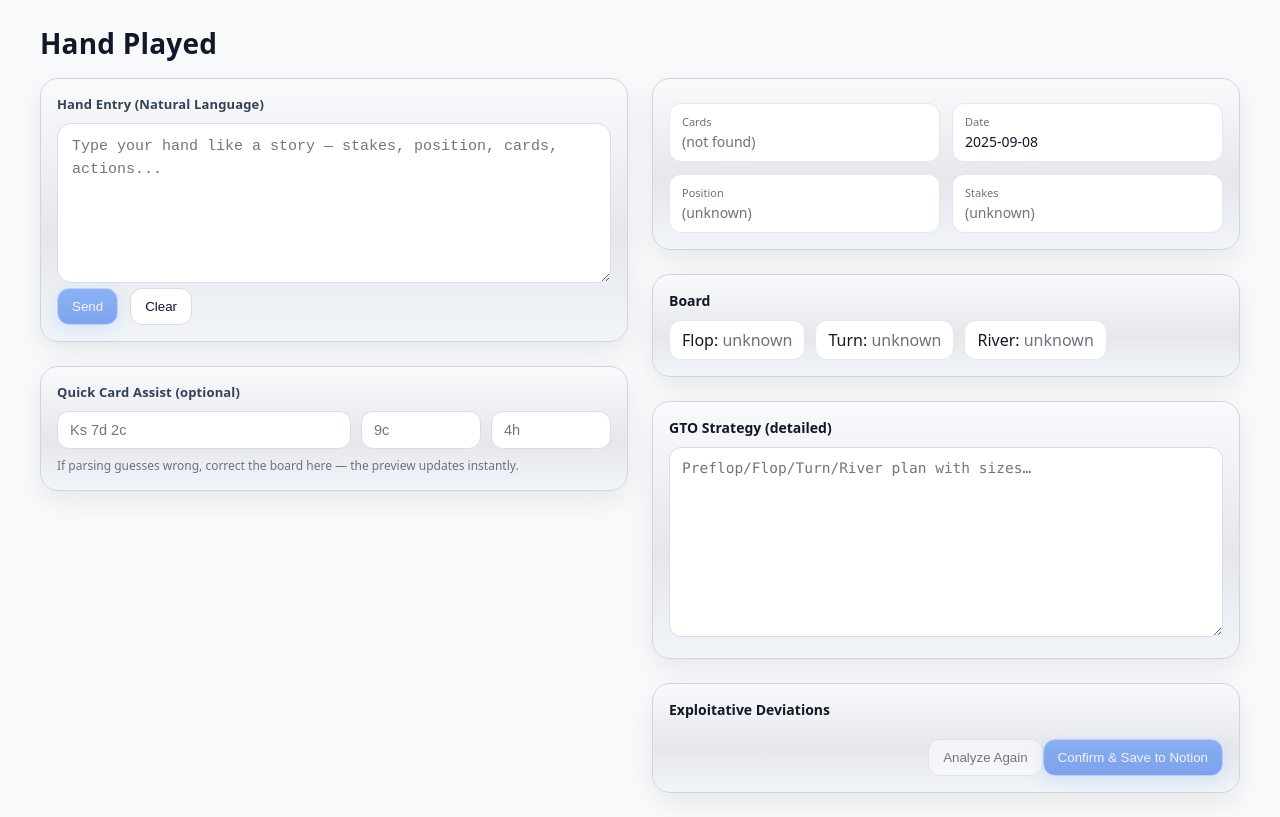
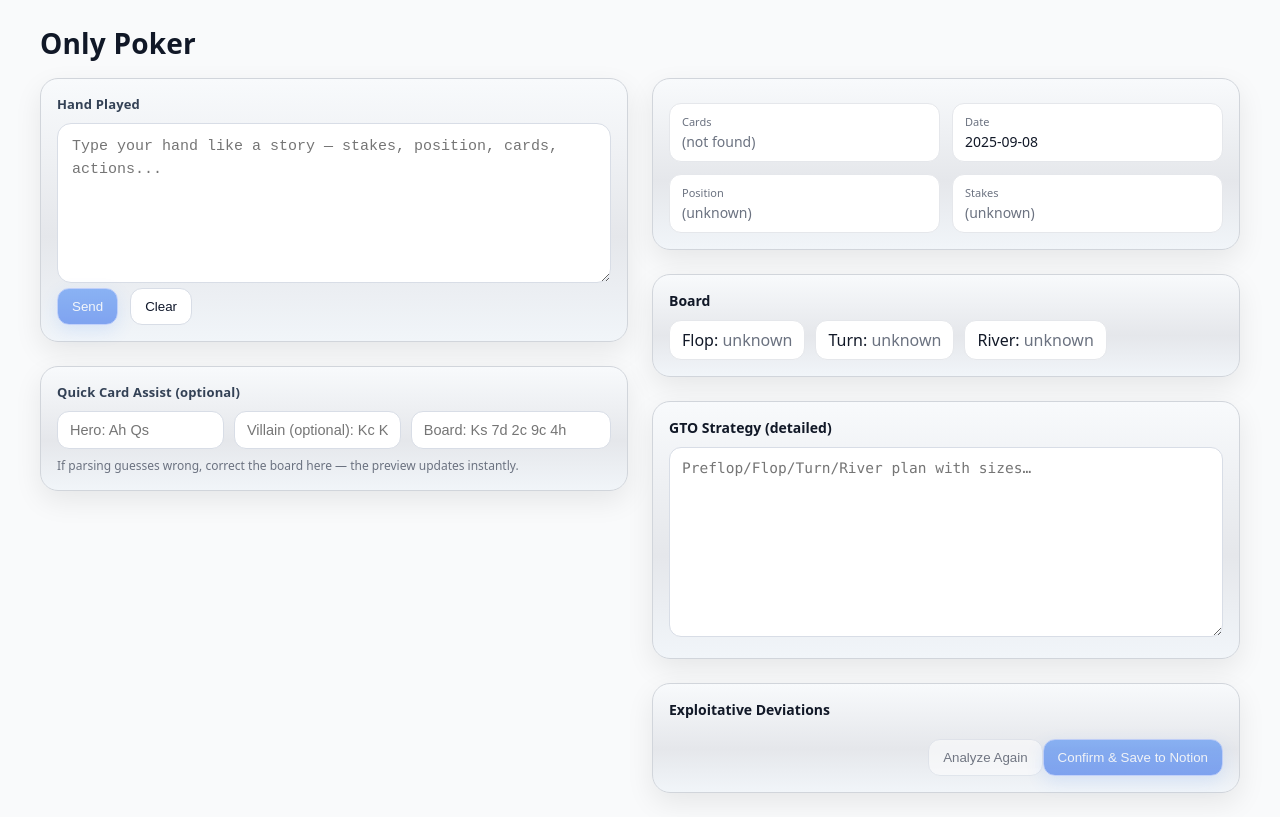
Before and after one commit to yeruvabala/notion-poker-web, a Next.js app: page / in a window 1280 px wide. Built offline with nearby package versions, Linux system fonts and the light colour scheme.

Commit message:
Update page.tsx

```diff
--- a/app/page.tsx
+++ b/app/page.tsx
@@ -48,7 +48,7 @@ const suitify = (card: string) => {
   return suit ? `${r}${suit}` : '';
 };
 const suitifyLine = (line: string) =>
-  (line || '').replace(/[,|]/g, ' ')
+  (line || '').replace(/[\/,|]/g, ' ')
     .split(/\s+/).filter(Boolean)
     .map(suitify).filter(Boolean).join(' ');
 
@@ -113,6 +113,16 @@ const parseHeroCardsSmart = (t: string) => {
   return '';
 };
 
+// Parse "Ks 7d 2c 9c 4h" → {flop,turn,river}
+const parseBoardFromText = (line: string) => {
+  const arr = suitifyLine(line).split(' ').filter(Boolean);
+  return {
+    flop: arr.slice(0, 3).join(' ') || '',
+    turn: arr[3] || '',
+    river: arr[4] || '',
+  };
+};
+
 const parseBoard = (t: string) => {
   const get3 = (c: string) => suitifyLine(c).split(' ').slice(0, 3).join(' ');
   const fm = t.match(/flop[^\n:]*[:\-]*\s*([^\n]+)/i);
@@ -132,6 +142,9 @@ const parseBoard = (t: string) => {
   return { flop, turn, river };
 };
 
+const twoCardsFrom = (line: string) =>
+  suitifyLine(line).split(' ').slice(0, 2).join(' ');
+
 const CardSpan = ({ c }: { c: string }) =>
   !c ? null : <span style={{ fontWeight: 600, color: suitColor(c.slice(-1)) }}>{c}</span>;
 
@@ -141,10 +154,10 @@ export default function Page() {
   const [input, setInput] = useState('');
   const [fields, setFields] = useState<Fields | null>(null);
 
-  // Quick Card Assist (local preview + what we send in board)
-  const [flopBox, setFlopBox] = useState('');
-  const [turnBox, setTurnBox] = useState('');
-  const [riverBox, setRiverBox] = useState('');
+  // Quick Card Assist (new: hero, villain, entire board)
+  const [heroAssist, setHeroAssist] = useState('');
+  const [villainAssist, setVillainAssist] = useState('');
+  const [boardAssist, setBoardAssist] = useState('');
 
   // Async state
   const [aiLoading, setAiLoading] = useState(false);
@@ -160,14 +173,17 @@ export default function Page() {
     board: parseBoard(input),
   }), [input]);
 
-  // What to show in the Board pills (card assist overrides)
-  const flop = (suitifyLine(flopBox) || preview.board.flop || '').trim();
-  const turn = (suitify(turnBox) || preview.board.turn || '').trim();
-  const river = (suitify(riverBox) || preview.board.river || '').trim();
+  // Resolve preview values with assists
+  const heroCards = (twoCardsFrom(heroAssist) || fields?.cards || preview.heroCards || '').trim();
+
+  const boardFromAssist = parseBoardFromText(boardAssist);
+  const flop = (boardAssist ? boardFromAssist.flop : preview.board.flop) || '';
+  const turn = (boardAssist ? boardFromAssist.turn : preview.board.turn) || '';
+  const river = (boardAssist ? boardFromAssist.river : preview.board.river) || '';
 
   const today = useMemo(() => new Date().toISOString().slice(0, 10), []);
 
-  /** Call /api/analyze-hand; use input text; include board (assist) for context */
+  /** Call /api/analyze-hand; use input text; include overrides from assists */
   async function analyzeParsedHand(parsed: Fields) {
     setAiError(null);
     setAiLoading(true);
@@ -176,12 +192,13 @@ export default function Page() {
         date: parsed.date ?? undefined,
         stakes: parsed.stakes ?? (preview.stakes || undefined),
         position: parsed.position ?? (preview.position || undefined),
-        cards: parsed.cards ?? (preview.heroCards || undefined),
+        cards: parsed.cards ?? (heroCards || undefined), // hero override
         villainAction: parsed.villain_action ?? parsed.villian_action ?? undefined,
         // pass corrected board from the assist; analysis can use it as extra context
         board: [flop && `Flop: ${flop}`, turn && `Turn: ${turn}`, river && `River: ${river}`]
           .filter(Boolean)
           .join('  |  '),
+        // we aren’t sending villain cards to the API yet; can be appended to notes later if desired
         notes: parsed.notes ?? '',
       };
 
@@ -211,6 +228,7 @@ export default function Page() {
           gto_strategy: asText(data.gto_strategy),
           exploit_deviation: asText(data.exploit_deviation),
           learning_tag: tags,
+          // keep fields.cards if returned later; UI shows heroCards variable anyway
         };
       });
     } catch (e: any) {
@@ -276,14 +294,14 @@ export default function Page() {
     <main className="p-page">
       <div className="p-container">
         <header className="p-header">
-          <h1 className="p-title">Hand Played</h1>
+          <h1 className="p-title">Only Poker</h1>
         </header>
 
         <section className="p-grid">
           {/* LEFT COLUMN */}
           <div className="p-col">
             <div className="p-card">
-              <div className="p-cardTitle">Hand Entry (Natural Language)</div>
+              <div className="p-cardTitle">Hand Played</div>
               <textarea
                 className="p-textarea"
                 placeholder="Type your hand like a story — stakes, position, cards, actions..."
@@ -296,7 +314,7 @@ export default function Page() {
                 </button>
                 <button
                   className="p-btn"
-                  onClick={() => { setInput(''); setFields(null); setStatus(null); setAiError(null); }}
+                  onClick={() => { setInput(''); setFields(null); setStatus(null); setAiError(null); setHeroAssist(''); setVillainAssist(''); setBoardAssist(''); }}
                 >
                   Clear
                 </button>
@@ -307,10 +325,10 @@ export default function Page() {
 
             <div className="p-card">
               <div className="p-cardTitle">Quick Card Assist (optional)</div>
-              <div className="p-assist">
-                <input className="p-input" value={flopBox} onChange={(e)=>setFlopBox(e.target.value)} placeholder="Ks 7d 2c" />
-                <input className="p-input" value={turnBox} onChange={(e)=>setTurnBox(e.target.value)} placeholder="9c" />
-                <input className="p-input" value={riverBox} onChange={(e)=>setRiverBox(e.target.value)} placeholder="4h" />
+              <div className="p-assist3">
+                <input className="p-input" value={heroAssist} onChange={(e)=>setHeroAssist(e.target.value)} placeholder="Hero: Ah Qs" />
+                <input className="p-input" value={villainAssist} onChange={(e)=>setVillainAssist(e.target.value)} placeholder="Villain (optional): Kc Kd" />
+                <input className="p-input" value={boardAssist} onChange={(e)=>setBoardAssist(e.target.value)} placeholder="Board: Ks 7d 2c 9c 4h" />
               </div>
               <div className="p-help">If parsing guesses wrong, correct the board here — the preview updates instantly.</div>
             </div>
@@ -326,9 +344,8 @@ export default function Page() {
               <div className="p-grid2">
                 <InfoBox label="Cards">
                   <div className="p-cards">
-                    {(fields?.cards ?? preview.heroCards)
-                      ? (fields?.cards ?? preview.heroCards)!.split(' ')
-                          .map((c, i) => <span key={i} className="p-cardSpan"><CardSpan c={c} /></span>)
+                    {heroCards
+                      ? heroCards.split(' ').map((c, i) => <span key={i} className="p-cardSpan"><CardSpan c={c} /></span>)
                       : <span className="p-muted">(not found)</span>
                     }
                   </div>
@@ -337,11 +354,11 @@ export default function Page() {
                 <InfoBox label="Date"><div>{today}</div></InfoBox>
 
                 <InfoBox label="Position">
-                  <div>{(fields?.position ?? preview.position) || <span className="p-muted">(unknown)</span>}</div>
+                  <div>{(fields?.position ?? parseHeroPosition(input)) || <span className="p-muted">(unknown)</span>}</div>
                 </InfoBox>
 
                 <InfoBox label="Stakes">
-                  <div>{(fields?.stakes ?? preview.stakes) || <span className="p-muted">(unknown)</span>}</div>
+                  <div>{(fields?.stakes ?? parseStakes(input)) || <span className="p-muted">(unknown)</span>}</div>
                 </InfoBox>
               </div>
             </div>
@@ -442,7 +459,7 @@ export default function Page() {
         .p-end{justify-content:flex-end}
 
         .p-btn{
-          appearance:none; border:1px solid var(--line); background:#ffffff; color:var(--text);
+          appearance:none; border:1px solid var(--line); background:#ffffff; color:#0f172a;
           padding:10px 14px; border-radius:12px; cursor:pointer; transition:transform .02s ease, background .15s ease, border-color .15s ease;
         }
         .p-btn:hover{background:#f3f4f6}
@@ -455,11 +472,11 @@ export default function Page() {
         }
         .p-btn.p-primary:hover{filter:brightness(1.05)}
 
-        .p-assist{display:grid;grid-template-columns:1fr 120px 120px;gap:10px}
-        @media (max-width:560px){.p-assist{grid-template-columns:1fr}}
+        .p-assist3{display:grid;grid-template-columns:1fr 1fr 1.2fr;gap:10px}
+        @media (max-width:800px){.p-assist3{grid-template-columns:1fr}}
         .p-input{
           width:100%; padding:10px 12px; border-radius:12px; border:1px solid var(--line);
-          background:#ffffff; color:var(--text); font-size:14.5px;
+          background:#ffffff; color:#0f172a; font-size:14.5px;
         }
         .p-input.p-mono{font-family:ui-monospace,SFMono-Regular,Menlo,Consolas,'Courier New',monospace; line-height:1.45}
 
```
